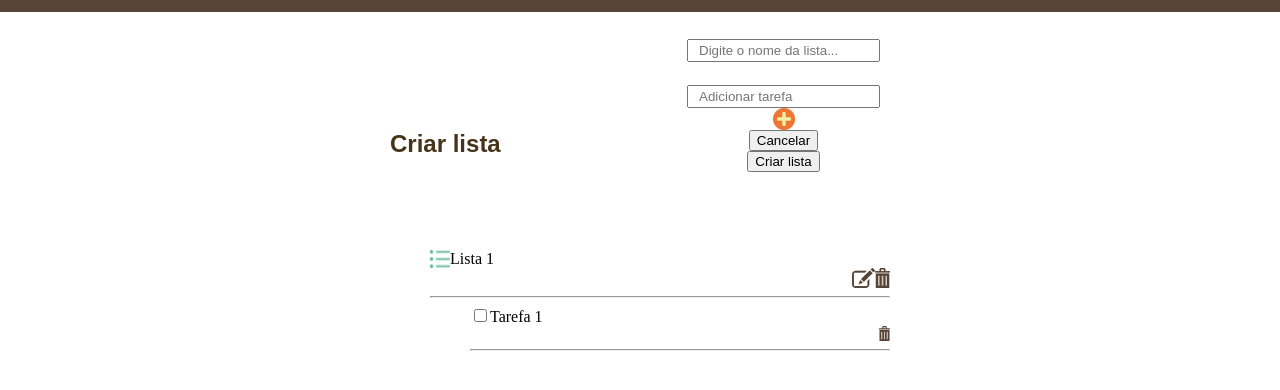
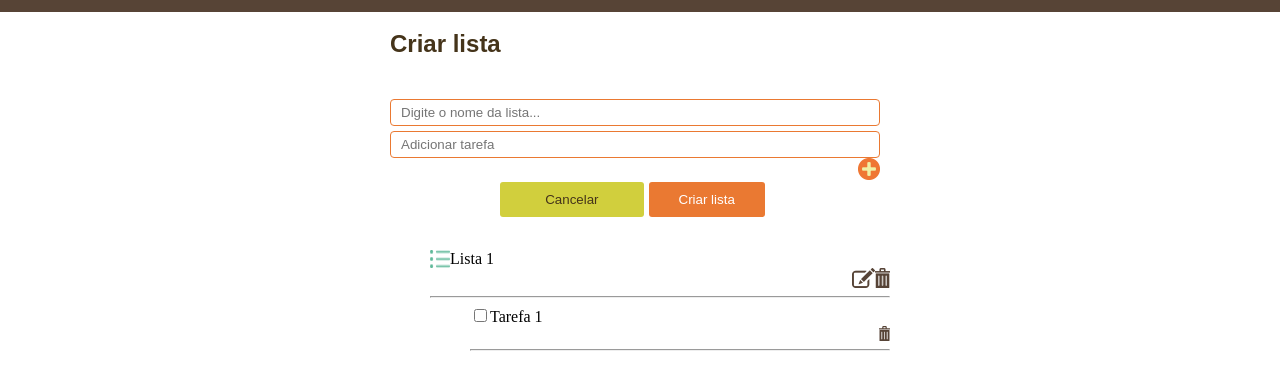
Before and after one commit to ruvism/do-it-now, a plain HTML site: page criar-listas.html in a window 1280 px wide. Shown: the part 86-476 px from the top of the page. Drawn offline with Linux system fonts and the light colour scheme.

Commit message:
pagina criar listas html e css

```diff
--- a/criar-listas.html
+++ b/criar-listas.html
@@ -22,11 +22,13 @@
         <div class="listas">
             <div class="listas__criar">
                 <h1>Criar lista</h1><br>
-                <form class="lista__nova">
-                    <input type="text" placeholder="Digite o nome da lista..." > <br>
-                    <input type="text" id="tarefa__adicionar" placeholder="Adicionar tarefa"><span class="tarefas__adicionar"><img src="assets/botao_adicionar.png" ></span>
-                    <button type="reset">Cancelar</button>
-                    <button type="submit">Criar lista</button>
+                <form class="listas__nova">
+                    <input type="text" placeholder="Digite o nome da lista..." class="listas__nome" >
+                    <input type="text" id="tarefa__adicionar" placeholder="Adicionar tarefa" class="listas__adicionar-tarefa"><span class="tarefas__adicionar"><img src="assets/botao_adicionar.png"></span>
+                    <div class="listas__botoes">
+                        <button type="reset" class="listas__btn-cancelar">Cancelar</button>
+                        <button type="submit" class="listas__btn-criar">Criar lista</button>
+                    </div>
                 </form>
 
             </div>
--- a/style/style.css
+++ b/style/style.css
@@ -44,7 +44,7 @@ text-decoration:none;
 
 .entrar{
     background-color: 	#D1CF3D;
-    color: black;
+    color:#45341A;
     padding: 10px 45px;
     border-style: none;
     border-radius: 3px;
@@ -88,7 +88,7 @@ h1{
 }
 
 
-form{
+.form__cadastro, .form__login{
     display: flex;
     align-items: center;
     flex-direction: column;
@@ -97,10 +97,10 @@ form{
 }
 
 
-form input{
+.form__cadastro input, .form__login input, .listas__nova input{
     padding-left: 10px;
-    padding-bottom: 2px;
-    padding-top: 2px;
+    padding-bottom: 5px;
+    padding-top: 5px;
     margin-top: 5px;
 }
 
@@ -237,9 +237,55 @@ form input{
 
 .listas__criar{
     height: 200px;
-    padding-top:100px;
+    width: 500px;
+    position: relative;
+}
+
+.listas__nova{
+    padding-top: 2px;
+    position: absolute;
 }
 
 .listas__prontas{
     padding-top: 300px;
 }
+
+.listas__nome, .listas__adicionar-tarefa{
+    width: 490px;
+    display: flex;
+    justify-content: center;
+    flex-direction: column;
+    border-color: #EA7932;
+    border-style: solid;
+    border-radius: 4px;
+    border-width: 0.5px;
+    padding-top: 5px;
+    padding-bottom: 5px;
+    color: #45341A;
+}
+
+.listas__botoes{
+    display: flex;
+    justify-content: center;
+    flex-direction: row;
+    padding: 2px;
+}
+
+.listas__btn-criar{
+    background-color: 	#EA7932;
+    color: white;
+    padding: 10px 30px;
+    margin-right: 5px;
+    border-radius: 3px;
+    border-style: none;
+    text-align: center;
+}
+
+.listas__btn-cancelar{
+    background-color: 	#D1CF3D;
+    color:#45341A;
+    padding: 10px 45px;
+    margin-right: 5px;
+    border-style: none;
+    border-radius: 3px;
+}
```
Also changed, not shown: cadastro.html (+1 -1 lines), login.html (+1 -1 lines).
